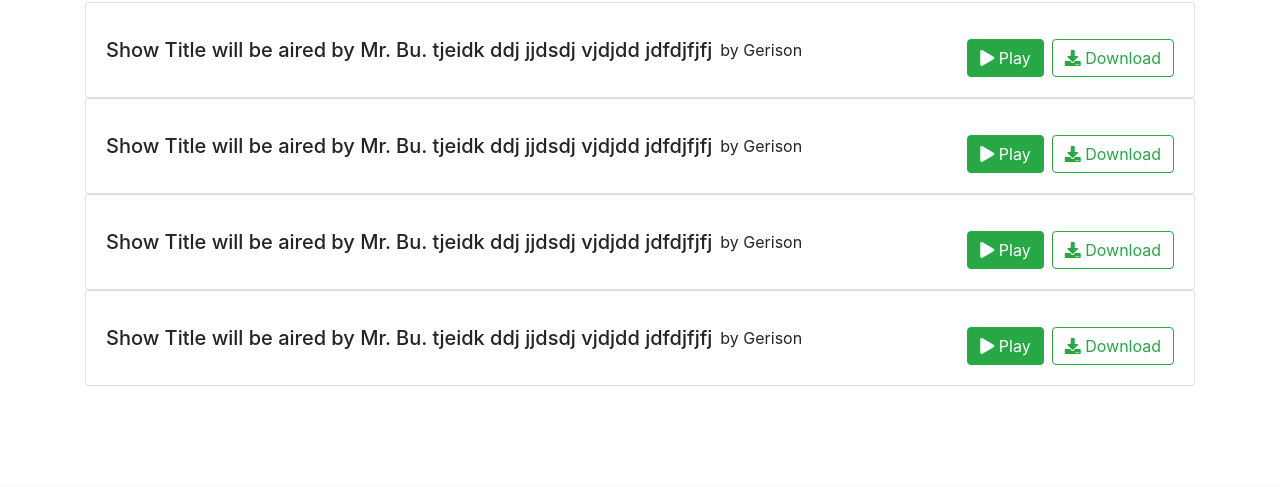
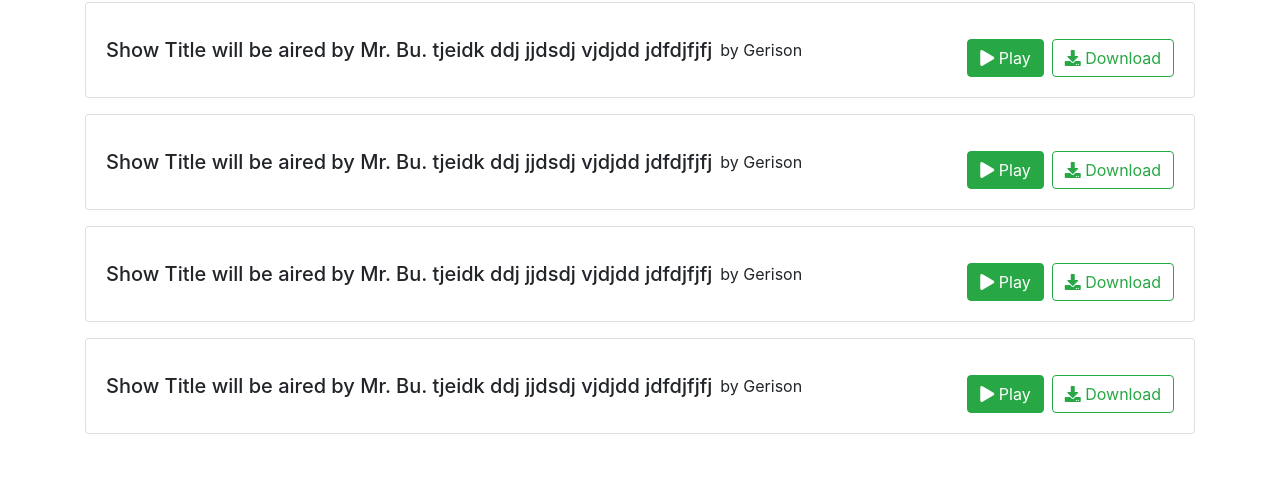
Before and after one commit to gerkim62/pulse-fm, a plain HTML site: page pages/prev-shows.html in a window 1280 px wide. Shown: the part 124-611 px from the top of the page. Drawn offline with nearby package versions, Linux system fonts and the light colour scheme.

Commit message:
added mb on card

```diff
--- a/pages/prev-shows.html
+++ b/pages/prev-shows.html
@@ -75,7 +75,7 @@
     <div class="container">
       <h2>Previous Shows</h2>
       <ul class="list-group">
-        <li class="card d-flex flex-column">
+        <li class="card d-flex flex-column mb-3">
           <div
             class="card-body flex-md-row d-flex flex-column justify-content-between"
           >
@@ -99,7 +99,7 @@
           </div>
         </li>
 
-        <li class="card d-flex flex-column">
+        <li class="card d-flex flex-column mb-3">
           <div
             class="card-body flex-md-row d-flex flex-column justify-content-between"
           >
@@ -123,7 +123,7 @@
           </div>
         </li>
 
-        <li class="card d-flex flex-column">
+        <li class="card d-flex flex-column mb-3">
           <div
             class="card-body flex-md-row d-flex flex-column justify-content-between"
           >
@@ -147,7 +147,7 @@
           </div>
         </li>
 
-        <li class="card d-flex flex-column">
+        <li class="card d-flex flex-column mb-3">
           <div
             class="card-body flex-md-row d-flex flex-column justify-content-between"
           >
```
